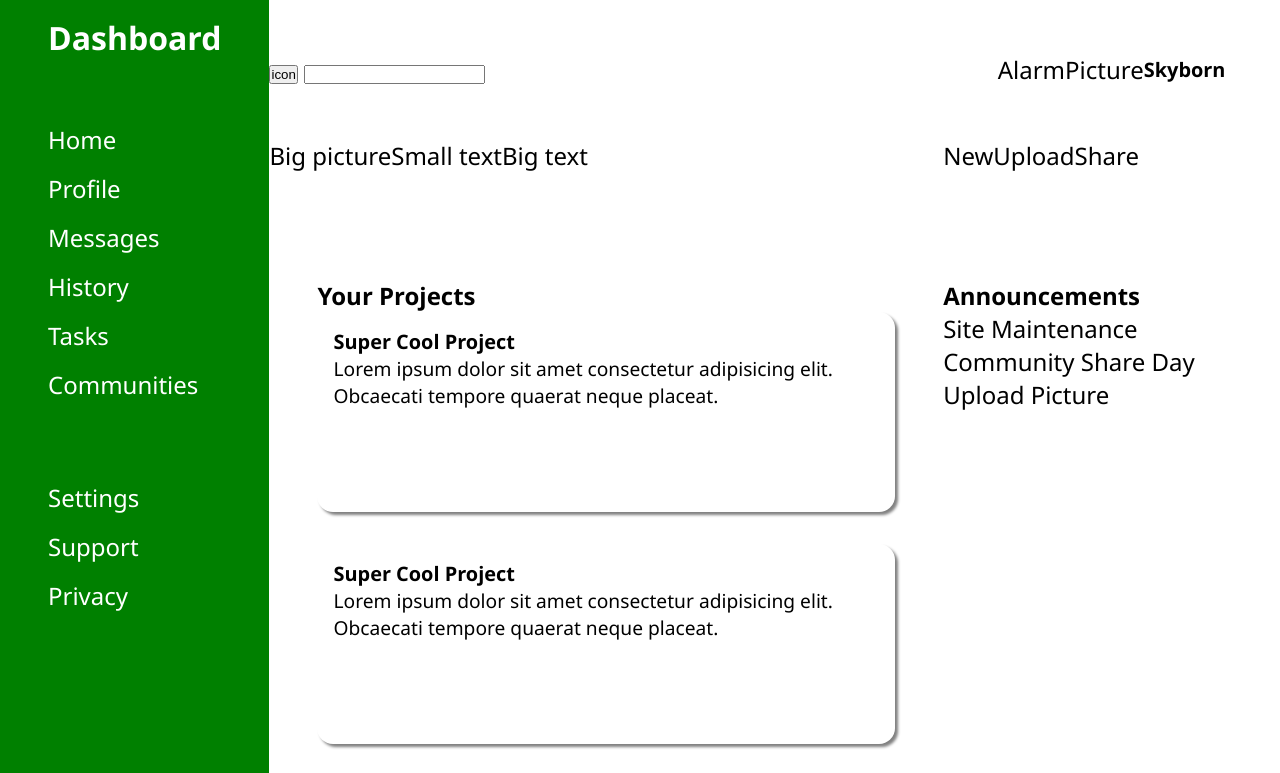
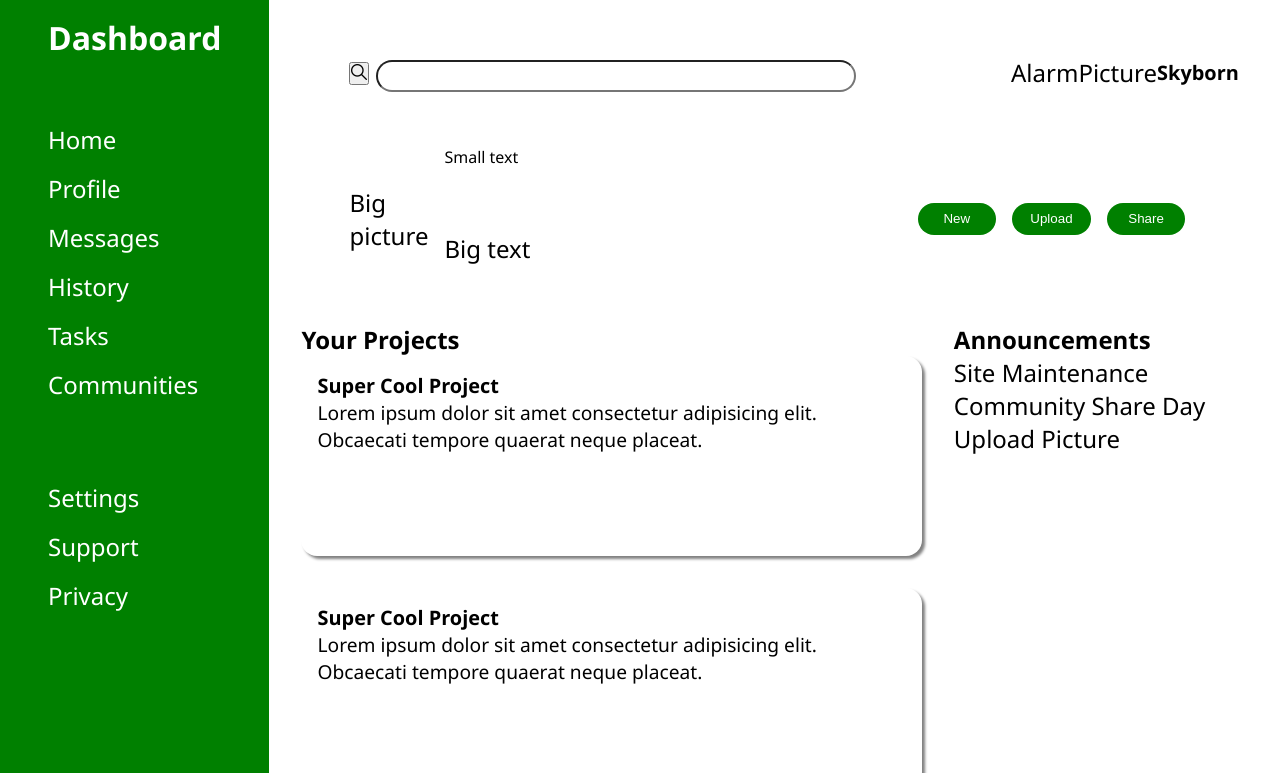
Before and after one commit to Skycral/dashboard, a plain HTML site: page index.html in a window 1280 px wide. Shown: the top 773 px of the page. Drawn offline with Linux system fonts and the light colour scheme.

Commit message:
design: fix buttons and header styling

```diff
--- a/index.html
+++ b/index.html
@@ -12,8 +12,8 @@
     <header class="header">
       <div class="searchbar">
         <form action="post" class="form">
-          <button id="search">icon</button>
-          <input type="search" name="search" id="search" type="text">
+          <button id="search"><img src="/icons/loupe.png" class="icons"></button>
+          <input type="search" name="search" id="search" type="text" class="input">
         </form>
 
         <ul>
@@ -23,18 +23,16 @@
         </ul>
       </div>
 
-      <div class="welcome-banner">
-        <div class="welcome">
-          <div class="big-picture">Big picture</div>
-          <div class="smalltext"> Small text</div>
-          <div class="bigtext">Big text</div>
-        </div>
-        <ul>
-          <li>New</li>
-          <li>Upload</li>
-          <li>Share</li>
-        </ul>
+
+      <div class="welcome">
+        <div class="big-picture">Big picture</div>
+        <div class="smalltext"> Small text</div>
+        <div class="bigtext">Big text</div>
+        <button type="button" class="new">New</button>
+        <button type="button" class="upload">Upload</button>
+        <button type="button" class="share">Share</button>
       </div>
+
     </header>
 
     <aside class="sidebar">
--- a/style.css
+++ b/style.css
@@ -19,6 +19,7 @@ li, ul {
 .header {
   display: grid;
   grid-template-rows: 1fr 1fr;
+  padding-left: 5rem;
 }
 
 .searchbar {
@@ -40,19 +41,50 @@ li, ul {
 
 }
 
-.welcome-banner {
+.welcome {
   display: grid;
-  grid-template-columns: 2fr 1fr;
+  grid-template-columns: repeat(10, 1fr);
+  grid-template-rows: 0.5fr 1fr;
+  gap: 1rem;
+
 }
 
-.welcome {
-  display: flex;
+.big-picture {
+  grid-row: 1 / 3;
+  align-self: center;
 }
 
-.welcome-banner > ul {
+.bigtext {
+  grid-column: 2 / 4;
+  grid-row: 2 / 3;
+  align-self: center;
+}
+
+.smalltext {
   grid-column: 2 / 3;
-  /* justify-content: end; */
-  display: flex;
+  font-size: 1rem;
+}
+
+.welcome button {
+  grid-row: 1 / 3;
+  align-self: center;
+  background-color: green;
+  color: white;
+  border: none;
+  border-radius: 1rem;
+  height: 2rem;
+}
+
+.new {
+  grid-column: 7 / 8;
+}
+
+.upload {
+  grid-column: 8 / 9;
+}
+
+.share {
+  grid-column: 9 / 10;
 }
 
 .sidebar {
@@ -78,12 +110,14 @@ nav > ul > li {
   display: grid;
   grid-template-columns: repeat(3, 1fr);
   grid-template-rows: 1fr 1fr;
+  padding: 2rem;
+  gap: 2rem;
 }
 
 .projects {
   grid-column: 1 / 3;
   grid-row: 1 / 3;
-  padding: 0 3rem;
+
 }
 
 .cards {
@@ -105,3 +139,14 @@ nav > ul > li {
 .card p {
   font-size: 1.2rem;
 }
+
+.icons {
+  width: 1rem;
+  height: 1rem;
+}
+
+.input {
+  height: 2rem;
+  width: 30rem;
+  border-radius: 1rem;
+}
```
Also changed, not shown: icons/9032209_privacy_security_application_mobile_website_icon.png (renamed from 9032209_privacy_security_application_mobile_website_icon.png), icons/alarm.png (renamed from alarm.png), icons/clipboard.png (renamed from clipboard.png), icons/comment.png (renamed from comment.png), icons/house-black-silhouette-without-door.png (renamed from house-black-silhouette-without-door.png), icons/loupe.png (renamed from loupe.png), icons/order-history.png (renamed from order-history.png), icons/people.png (renamed from people.png), icons/settings.png (renamed from settings.png), icons/support.png (renamed from support.png), icons/user.png (renamed from user.png).
